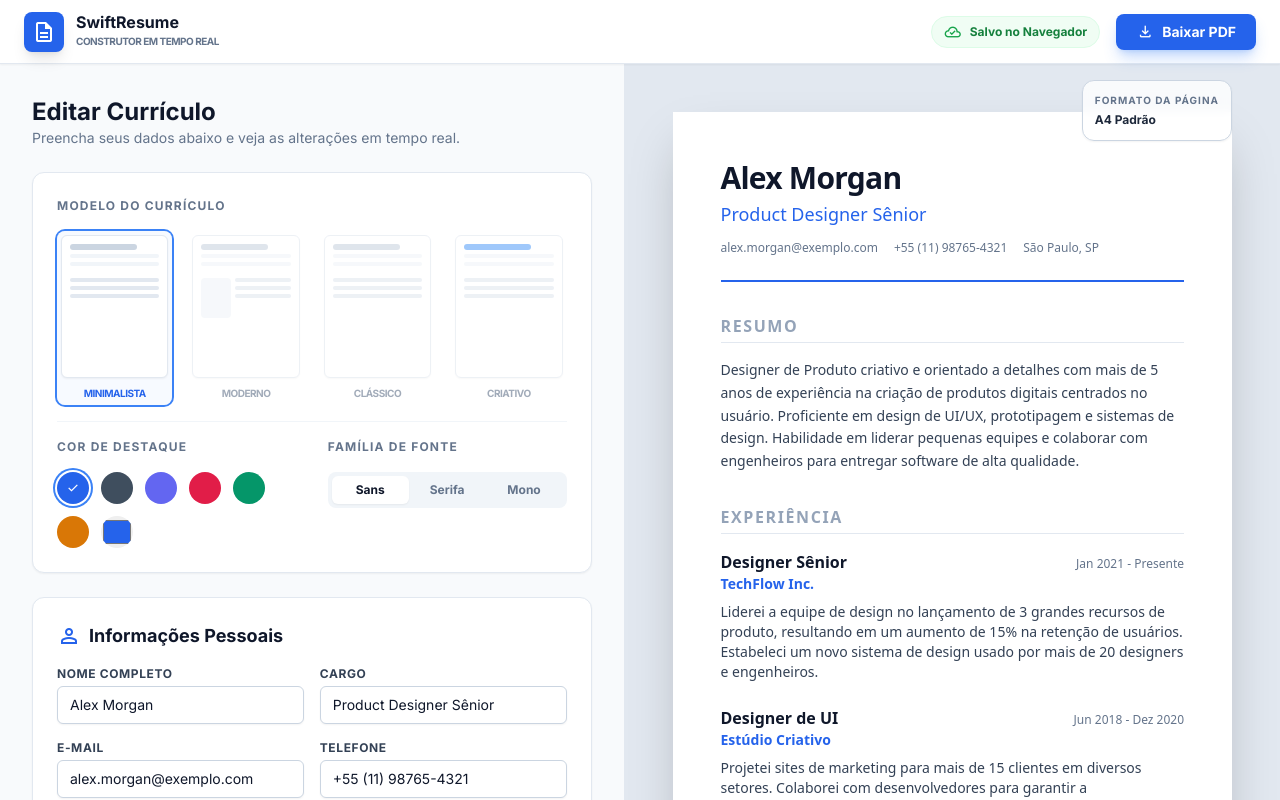
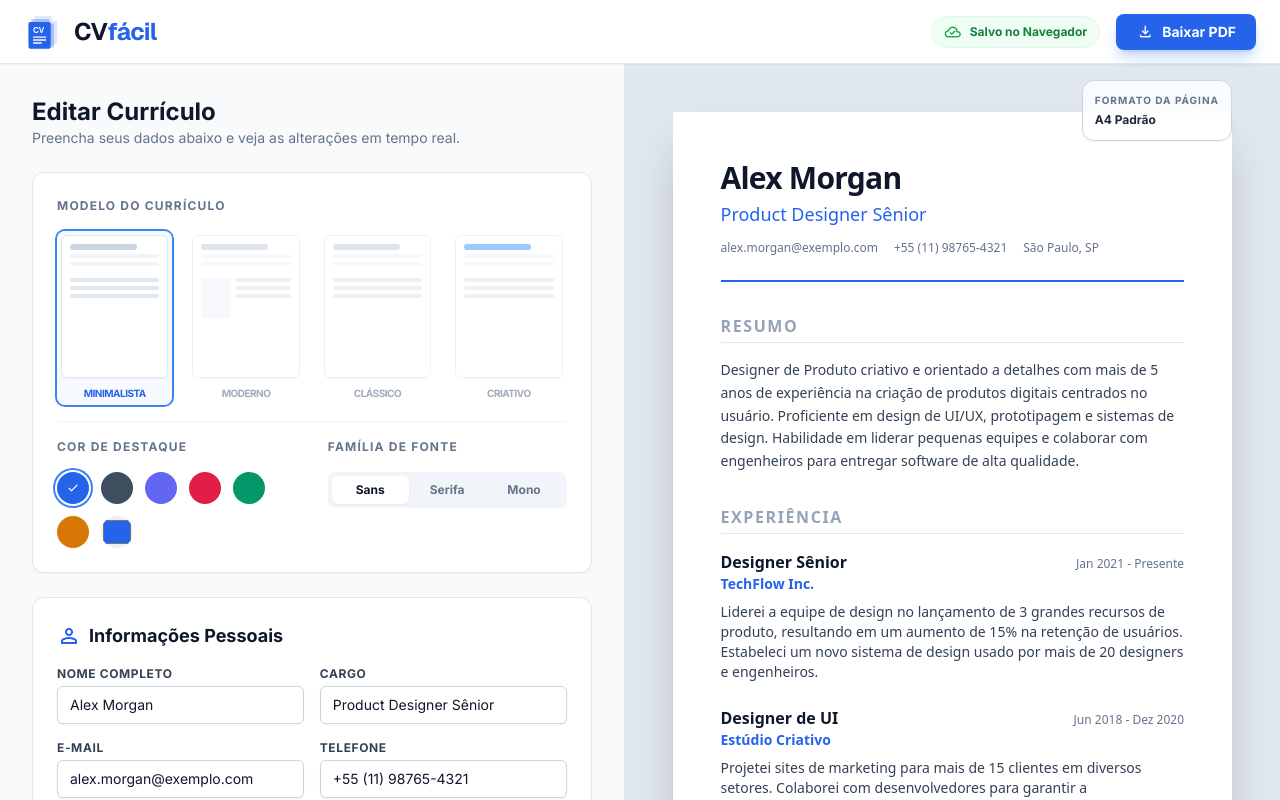
Before and after one commit to uxrenan/Curriculo-Facil, a React (Vite) app: page / in a window 1280 px wide. Built offline with nearby package versions, Linux system fonts and the light colour scheme.

Commit message:
refactor: Update branding and fonts
Changes the application name to "CVfácil" across project files and updates the default title to reflect this. Also introduces the "Geist" font to the project, enhancing the typography.

```diff
--- a/App.tsx
+++ b/App.tsx
@@ -1,4 +1,3 @@
-
 import React, { useState, useEffect } from 'react';
 import Editor from './components/Editor';
 import Preview from './components/Preview';
@@ -13,7 +12,7 @@ const App: React.FC = () => {
     if (data.personal.fullName) {
       document.title = `Curriculo - ${data.personal.fullName}`;
     } else {
-      document.title = "Swift Resume Builder";
+      document.title = "CVfácil - Construtor de Currículos";
     }
   }, [data.personal.fullName]);
 
@@ -62,13 +61,22 @@ const App: React.FC = () => {
 
       {/* Navbar */}
       <header className="h-16 shrink-0 bg-white border-b border-slate-200 px-6 flex items-center justify-between z-10 shadow-sm">
-        <div className="flex items-center gap-3">
-          <div className="size-10 bg-blue-600 rounded-lg flex items-center justify-center text-white shadow-lg">
-            <span className="material-symbols-outlined">description</span>
+        <div className="flex items-center gap-[12px]">
+          <div className="text-blue-600">
+            <svg viewBox="0 0 512 512" width="38" height="38" className="drop-shadow-sm">
+              <path fill="currentColor" d="M140 40h240v64h64v320H140z" opacity=".15"/>
+              <path fill="currentColor" d="M100 80h240v64h64v320H100z" opacity=".3"/>
+              <rect x="60" y="120" width="300" height="360" rx="24" fill="currentColor"/>
+              <text x="120" y="270" fill="white" fontFamily="Arial" fontWeight="900" fontSize="110">CV</text>
+              <rect x="120" y="315" width="180" height="18" rx="9" fill="white"/>
+              <rect x="120" y="355" width="180" height="18" rx="9" fill="white"/>
+              <rect x="120" y="395" width="120" height="18" rx="9" fill="white"/>
+            </svg>
           </div>
           <div>
-            <h2 className="text-slate-900 font-bold leading-none">SwiftResume</h2>
-            <p className="text-slate-500 text-[10px] uppercase font-bold tracking-tighter mt-1">Construtor em Tempo Real</p>
+            <h2 className="text-slate-900 font-bold text-2xl leading-none flex items-baseline font-geist tracking-tight">
+              CV<span className="text-blue-600">fácil</span>
+            </h2>
           </div>
         </div>
 
--- a/index.html
+++ b/index.html
@@ -1,14 +1,13 @@
-
 <!DOCTYPE html>
 <html lang="pt-BR">
   <head>
     <meta charset="UTF-8" />
     <meta name="viewport" content="width=device-width, initial-scale=1.0" />
-    <title>Swift Resume Builder</title>
+    <title>CVfácil - Construtor de Currículos</title>
     <script src="https://cdn.tailwindcss.com?plugins=forms,typography"></script>
     <link rel="preconnect" href="https://fonts.googleapis.com" />
     <link rel="preconnect" href="https://fonts.gstatic.com" crossorigin />
-    <link href="https://fonts.googleapis.com/css2?family=Inter:wght@400;500;600;700&family=Lora:ital,wght@0,400..700;1,400..700&family=JetBrains+Mono:wght@400;500;700&display=swap" rel="stylesheet" />
+    <link href="https://fonts.googleapis.com/css2?family=Inter:wght@400;500;600;700&family=Lora:ital,wght@0,400..700;1,400..700&family=JetBrains+Mono:wght@400;500;700&family=Geist:wght@100..900&display=swap" rel="stylesheet" />
     <link href="https://fonts.googleapis.com/css2?family=Material+Symbols+Outlined:opsz,wght,FILL,GRAD@24,400,0,0" rel="stylesheet" />
 
     <!-- Biblioteca para geração de PDF no cliente -->
@@ -17,6 +16,10 @@
     <style>
       body {
         font-family: 'Inter', sans-serif;
+      }
+
+      .font-geist {
+        font-family: 'Geist', sans-serif;
       }
 
       /* Esconde elementos auxiliares da interface na exportação se necessário */
--- a/metadata.json
+++ b/metadata.json
@@ -1,5 +1,5 @@
 {
-  "name": "Curriculo facil",
+  "name": "CVfácil",
   "description": "A minimalist, real-time resume editor with instant preview and print-to-PDF functionality.",
   "requestFramePermissions": []
 }
--- a/package.json
+++ b/package.json
@@ -1,5 +1,5 @@
 {
-  "name": "curriculo-facil",
+  "name": "cvfácil",
   "private": true,
   "version": "0.0.0",
   "type": "module",
```
